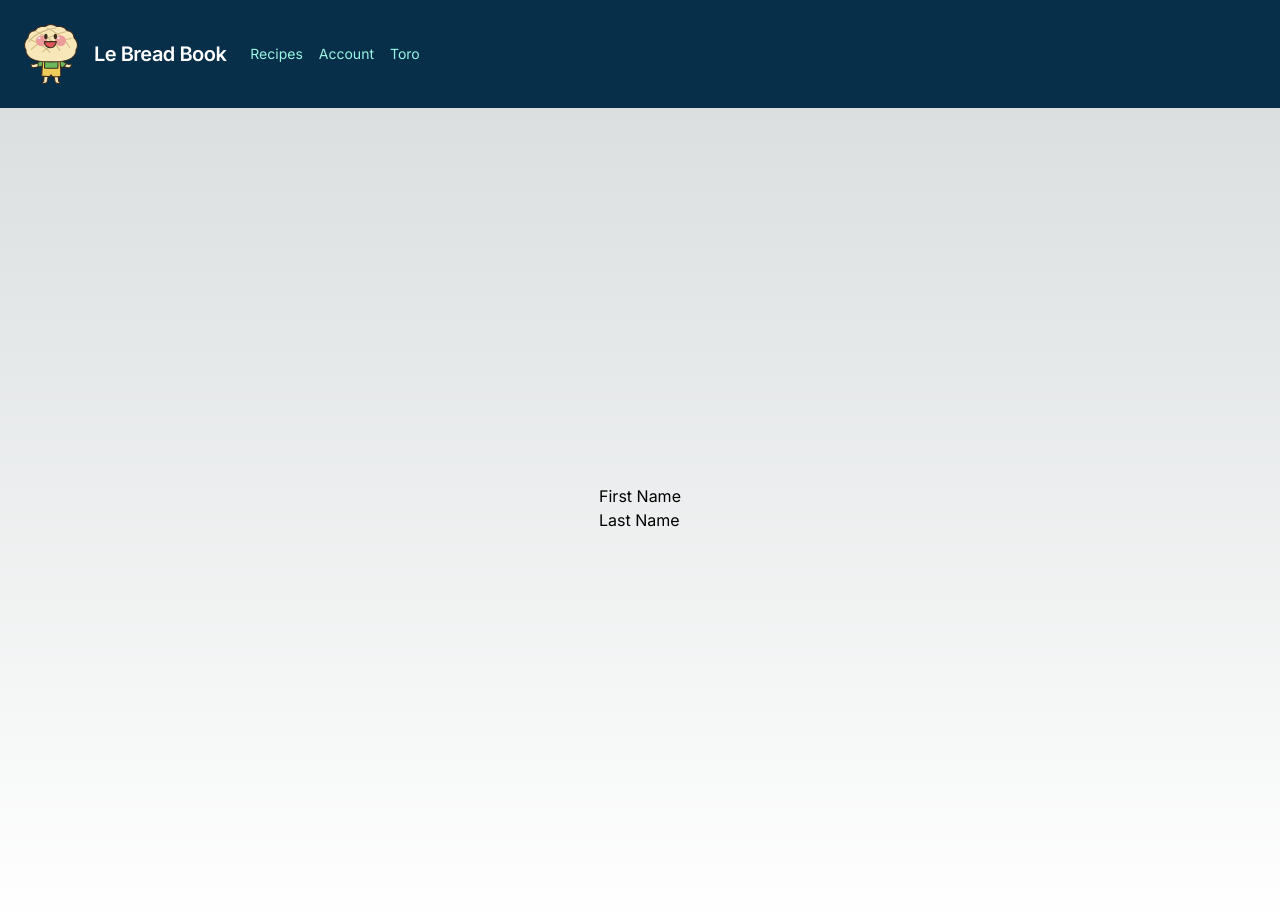
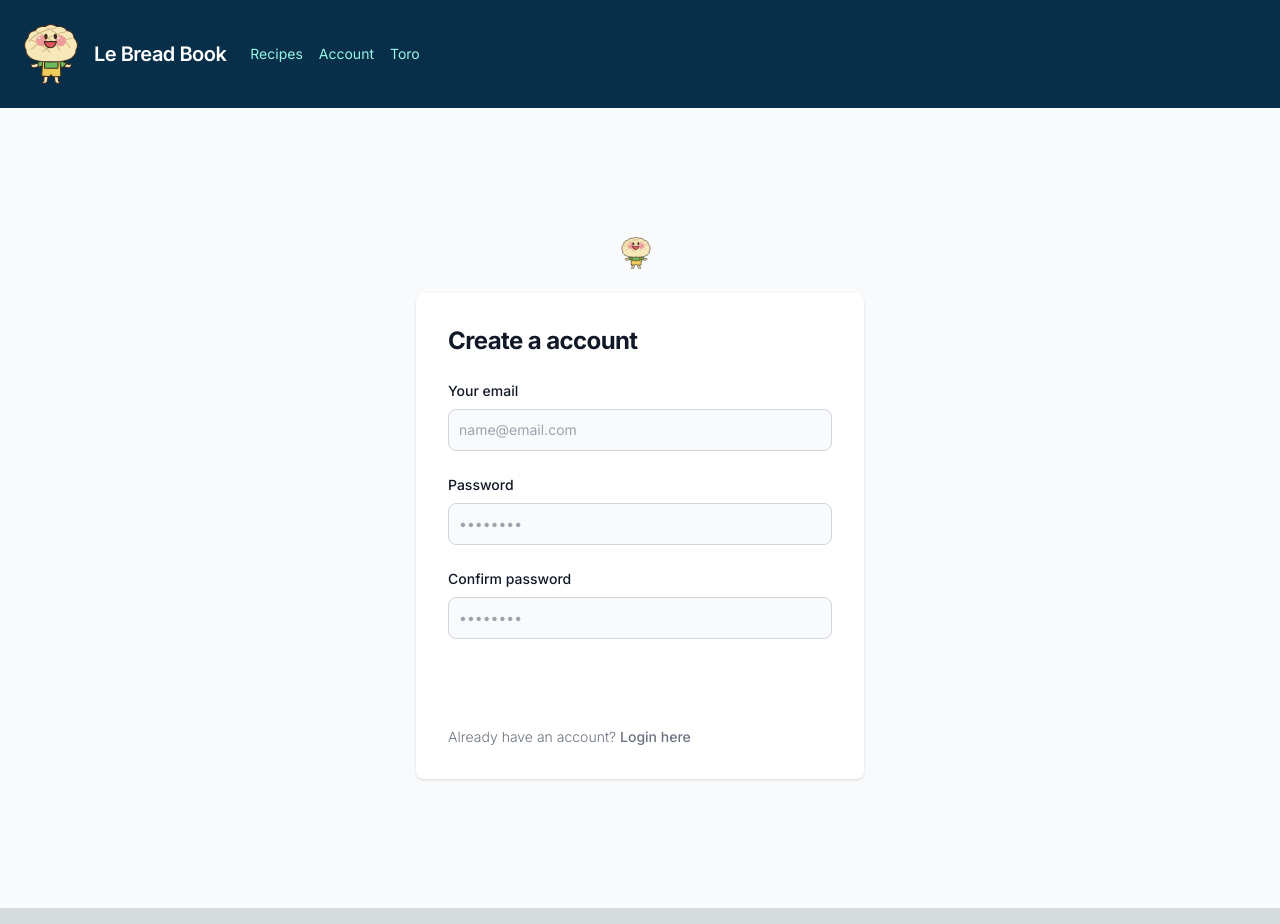
Before and after one commit to Andymamooo/LeBreadBook, a Next.js app: page /Register_Page in a window 1280 px wide. Built offline with nearby package versions, Linux system fonts and the light colour scheme.

Commit message:
add tailwind css for register page

```diff
--- a/src/app/Register_Page/page.tsx
+++ b/src/app/Register_Page/page.tsx
@@ -1,14 +1,85 @@
 "use client";
 
 import { useState, useEffect } from "react";
+import Image from "next/image";
 
 export default function Register() {
   return (
-    <div className='flex justify-center items-center h-screen mb-4'>
-      <form className='flex flex-col'>
-        <label>First Name</label>
-        <label>Last Name</label>
-      </form>
+    <div className='bg-gray-50 dark:bg-gray-900'>
+      <div className='flex flex-col items-center justify-center px-6 py-8 mx-auto md:h-screen lg:py-0'>
+        <a
+          href='#'
+          class='flex items-center mb-6 text-2xl font-semibold text-gray-900 dark:text-white'
+        >
+          <Image
+            className='w-8 h-8 mr-2'
+            src='/logo.svg'
+            alt='Logo'
+            height={54}
+            width={54}
+          />
+        </a>
+        <div className='w-full bg-white rounded-lg shadow dark:border sm:max-w-md xl:p-0 dark:bg-gray-800'>
+          <div className='p-6 space-y-4 md:space-y-6 sm:p-8'>
+            <h1 className='text-xl font-bold leading-tight tracking-tight text-gray-900 md:text-2xl dark:text-white'>
+              Create a account
+            </h1>
+            <form className='space-y-4 md:space-y-6' action='#'>
+              <div>
+                <label className='block mb-2 text-sm font-medium text-gray-900 dark:text-white'>
+                  Your email
+                </label>
+                <input
+                  type='email'
+                  name='email'
+                  id='email'
+                  className='bg-gray-50 border border-gray-300 text-gray-900 sm:text-sm rounded-lg block w-full p-2.5 dark:bg-gray-700 dark:border-gray-600 dark:placeholder-gray-400 dark:text-white dark:focus:ring-blue-500 dark:focus:border-blue-500'
+                  placeholder='name@email.com'
+                ></input>
+              </div>
+              <div>
+                <label className='block mb-2 text-sm font-medium text-gray-900 dark:text-white'>
+                  Password
+                </label>
+                <input
+                  type='password'
+                  name='password'
+                  id='password'
+                  className='bg-gray-50 border border-gray-300 text-gray-900 sm:text-sm rounded-lg block w-full p-2.5 dark:bg-gray-700 dark:border-gray-600 dark:placeholder-gray-400 dark:text-white dark:focus:ring-blue-500 dark:focus:border-blue-500'
+                  placeholder='••••••••'
+                ></input>
+              </div>
+              <div>
+                <label className='block mb-2 text-sm font-medium text-gray-900 dark:text-white'>
+                  Confirm password
+                </label>
+                <input
+                  type='confirm-password'
+                  name='confirm-password'
+                  id='confirm-password'
+                  className='bg-gray-50 border border-gray-300 text-gray-900 sm:text-sm rounded-lg block w-full p-2.5 dark:bg-gray-700 dark:border-gray-600 dark:placeholder-gray-400 dark:text-white dark:focus:ring-blue-500 dark:focus:border-blue-500'
+                  placeholder='••••••••'
+                ></input>
+              </div>
+              <button
+                type='submit'
+                className='w-full text-white bg-primary-600 hover:bg-primary-700 focus:ring-4 focus:outline-none focus:ring-primary-300 font-medium rounded-lg text-sm px-5 py-2.5 text-center dark:bg-primary-600 dark:hover:bg-primary-700 dark:focus:ring-primary-800'
+              >
+                Create an account
+              </button>
+              <p className='text-sm font-light text-gray-500 dark:text-gray-400'>
+                Already have an account?{" "}
+                <a
+                  href='#'
+                  className='font-medium text-primary-600 hover:underline dark:text-primary-500'
+                >
+                  Login here
+                </a>
+              </p>
+            </form>
+          </div>
+        </div>
+      </div>
     </div>
   );
 }
```
